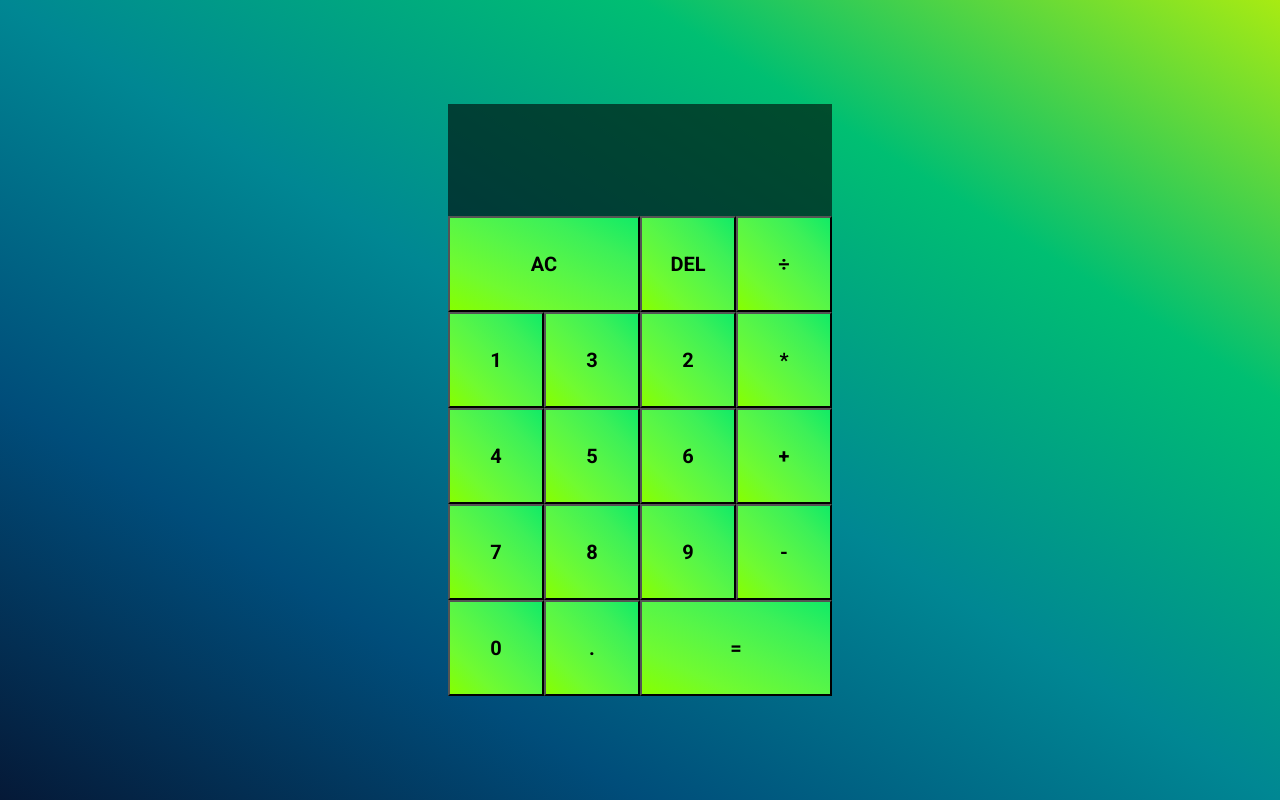
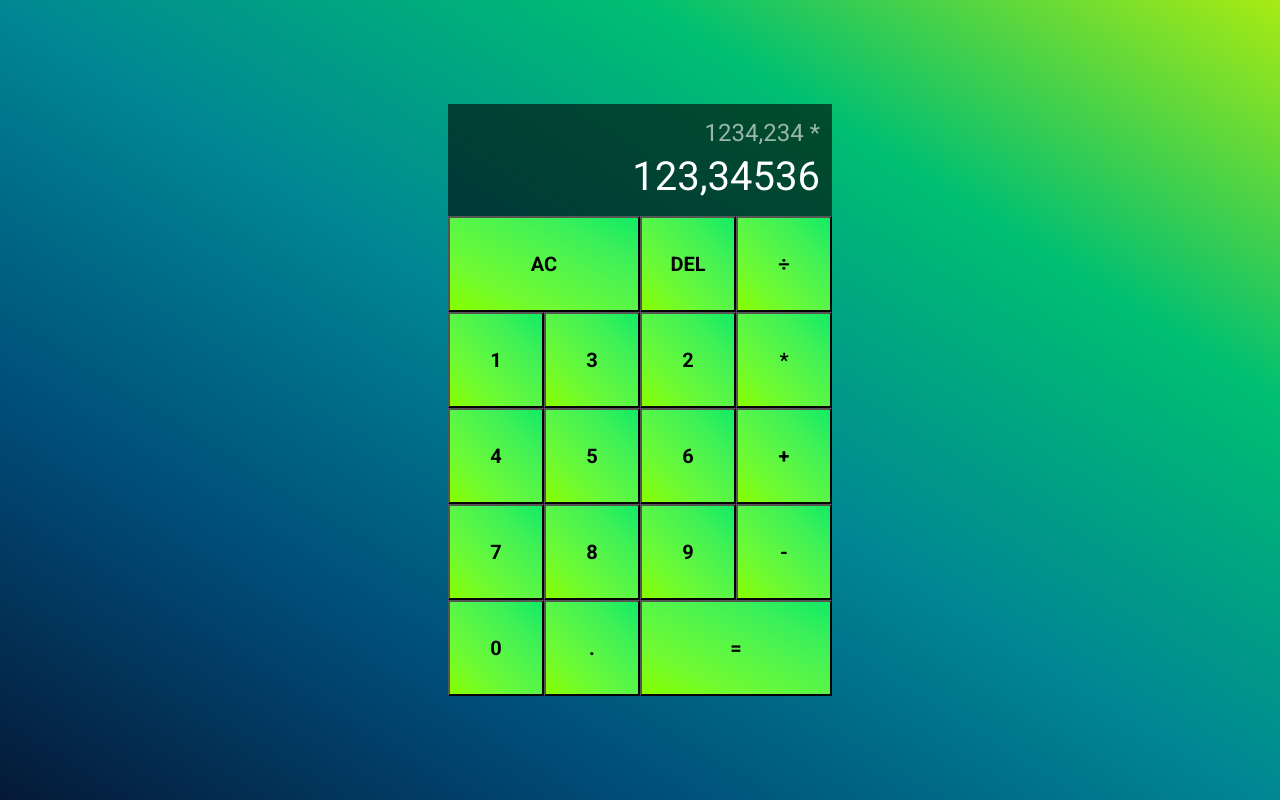
Before and after one commit to KrystianZybura/custom-calculator, a React (Vite) app: page / in a window 1280 px wide. Built offline with nearby package versions, Linux system fonts and the light colour scheme.

Commit message:
Output design improved, operands added

```diff
--- a/src/App/index.jsx
+++ b/src/App/index.jsx
@@ -1,9 +1,18 @@
-import { Button, Calculator, Output } from "./styled";
+import {
+  Button,
+  Calculator,
+  CurrentOperand,
+  Output,
+  PreviousOperand,
+} from "./styled";
 
 function App() {
   return (
     <Calculator>
-      <Output />
+      <Output>
+        <PreviousOperand>1234,234 *</PreviousOperand>
+        <CurrentOperand>123,34536</CurrentOperand>
+      </Output>
       <Button $spanTwo>AC</Button>
       <Button>DEL</Button>
       <Button>÷</Button>
--- a/src/App/styled.js
+++ b/src/App/styled.js
@@ -37,8 +37,24 @@ export const Button = styled.button`
 `;
 
 export const Output = styled.div`
+  display: flex;
+  flex-direction: column;
+  align-items: flex-end;
+  justify-content: space-around;
+  flex-wrap: wrap;
   grid-column: 1 / -1;
   background: #0009;
-  color: white;
-  padding: 30px;
+  padding: 12px;
+  overflow-wrap: break-word;
+  word-break: break-all;
 `;
+
+export const PreviousOperand = styled.div`
+  color: #fff9;
+  font-size: 24px;
+`;
+
+export const CurrentOperand = styled.div`
+  color: #fff;
+  font-size: 40px;
+`;
```
